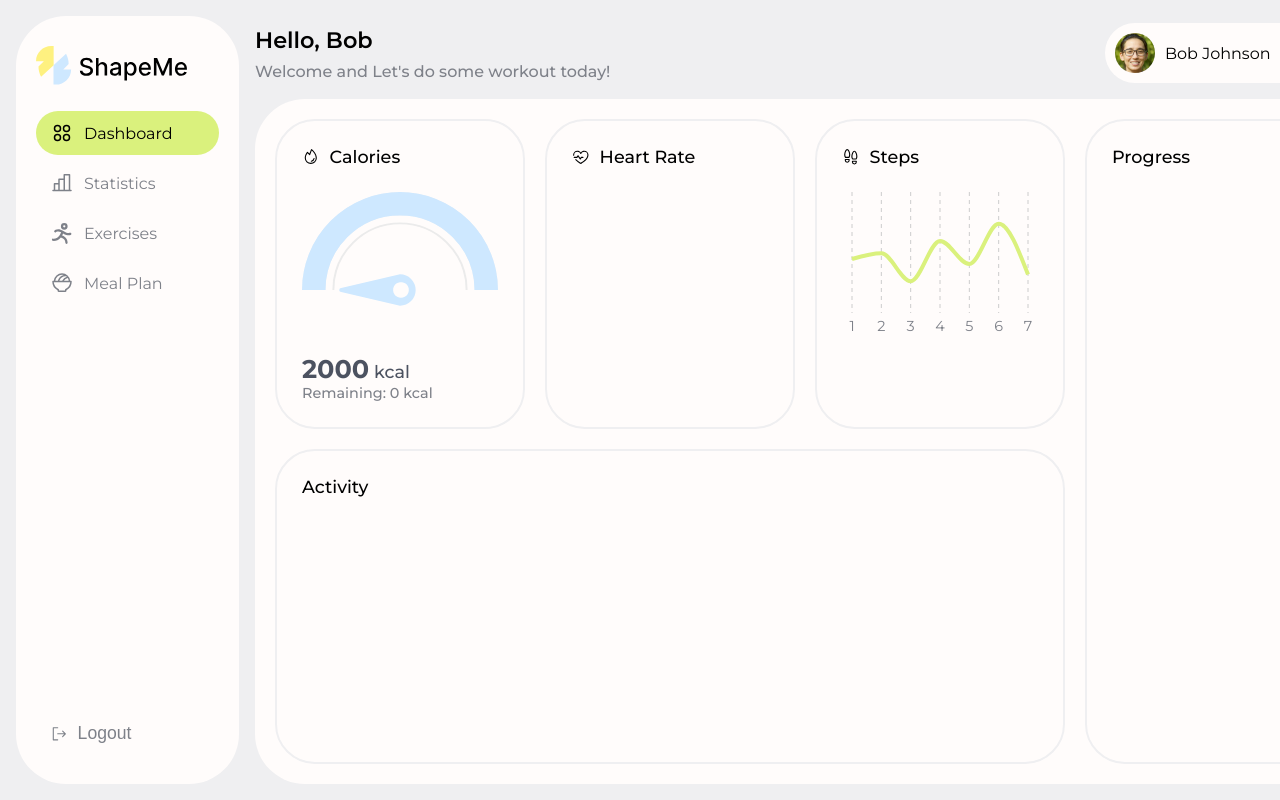
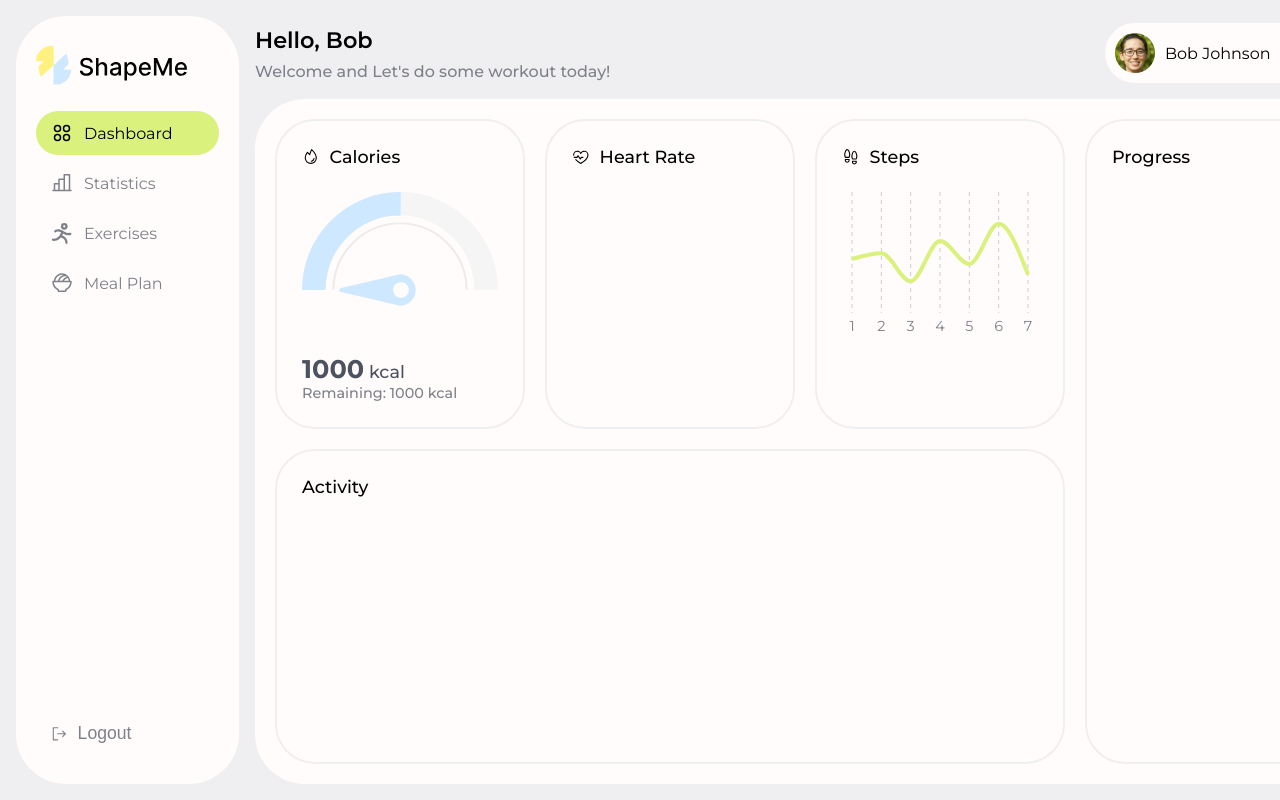
Before and after one commit to gr33b0k/fitness-tracker, a React (Vite) app: page / in a window 1280 px wide. Shown: the top 800 px of the page. Built offline with nearby package versions, Linux system fonts and the light colour scheme.

Commit message:
Fixed SemiCircleChart prop mutation

```diff
--- a/src/App.jsx
+++ b/src/App.jsx
@@ -20,7 +20,7 @@ function App() {
       water_intake: 2500,
     },
     current: {
-      calorie_intake: 2000,
+      calorie_intake: 1000,
       protein_intake: 50,
       carbs_intake: 100,
       fat_intake: 30,
--- a/src/components/SemiCircleChart/SemiCircleChart.jsx
+++ b/src/components/SemiCircleChart/SemiCircleChart.jsx
@@ -12,12 +12,12 @@ const SemiCircleChart = ({
   showNeedle = false,
   className,
 }) => {
-  // TODO: Не изменять проп
-  percentage = percentage > 100 ? 100 : percentage;
+  const validatedPercentage =
+    percentage < 0 ? 0 : percentage > 100 ? 100 : percentage;
   const radius = 50 - strokeWidth / 2;
   const circumference = 2 * Math.PI * radius;
   const half = circumference / 2;
-  const strokeDashoffset = half - (percentage / 100) * half;
+  const strokeDashoffset = half - (validatedPercentage / 100) * half;
 
   return (
     <svg
@@ -54,7 +54,6 @@ const SemiCircleChart = ({
         clipPath="url(#half)"
         strokeDasharray={`${circumference} ${half}`}
         strokeDashoffset={strokeDashoffset}
-        style={{ "--offset": strokeDashoffset }}
       >
         <animate
           attributeName="stroke-dashoffset"
@@ -80,14 +79,13 @@ const SemiCircleChart = ({
             fill={strokeColor}
             fill-rule="evenodd"
             className="needle"
-            // style={{ "--angle": `${(percentage / 100) * 180}deg` }}
           >
             <animateTransform
               attributeName="transform"
               attributeType="XML"
               type="rotate"
               from="0 50 50"
-              to={`${(percentage / 100) * 180} 50 50`}
+              to={`${(validatedPercentage / 100) * 180} 50 50`}
               dur="1s"
               fill="freeze"
             />
@@ -108,7 +106,7 @@ const SemiCircleChart = ({
             ...fontStyle,
           }}
         >
-          {percentage}
+          {validatedPercentage}
           {percentageSeperator || "%"}
         </text>
       )}
```
